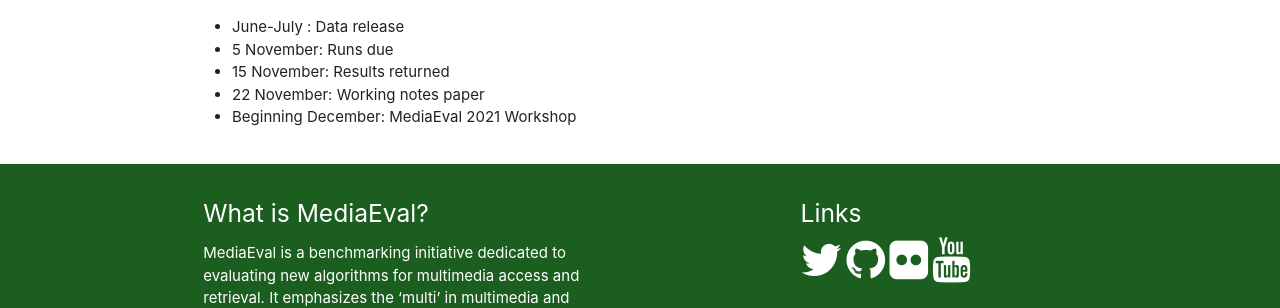
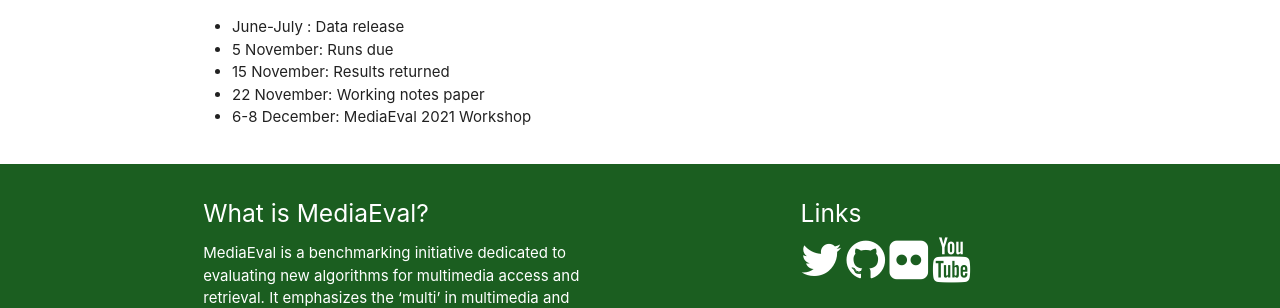
Before and after one commit to multimediaeval/multimediaeval.github.io, a Jekyll site: the page built from _editions/2021/tasks/visualsentiment .md, in a window 1280 px wide and 900 px high, scrolled down 1693 px. Shown: the part 423-731 px from the top of the window. Built offline with Jekyll 4.4.1, drawn with Linux system fonts in a browser that asks for light colours.

Commit message:
Update visualsentiment .md

```diff
--- a/_editions/2021/tasks/visualsentiment .md
+++ b/_editions/2021/tasks/visualsentiment .md
@@ -65,4 +65,4 @@
 * 5 November: Runs due <!-- # Replace XX with your date. We suggest setting enough time in order to have enough time to assess and return the results by the Results returned deadline-->
 * 15 November: Results returned  <!-- Replace XX with your date. Latest possible should be 15 November-->
 * 22 November: Working notes paper  <!-- Fixed. Please do not change. Exact date to be decided-->
-* Beginning December: MediaEval 2021 Workshop <!-- Fixed. Please do not change. Exact date to be decided-->
+* 6-8 December: MediaEval 2021 Workshop <!-- Fixed. Please do not change. Exact date to be decided-->
```
